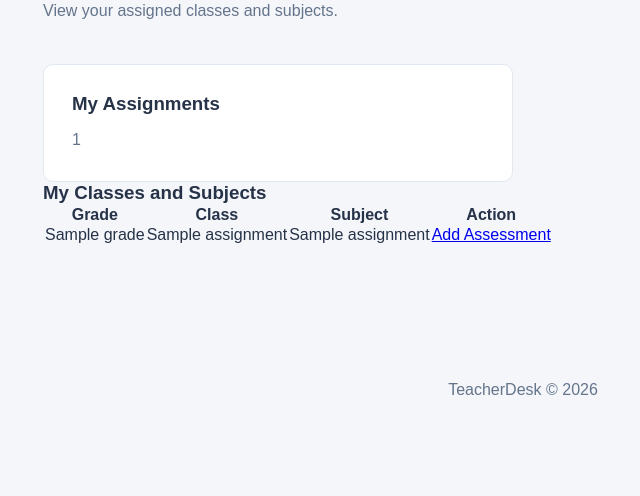
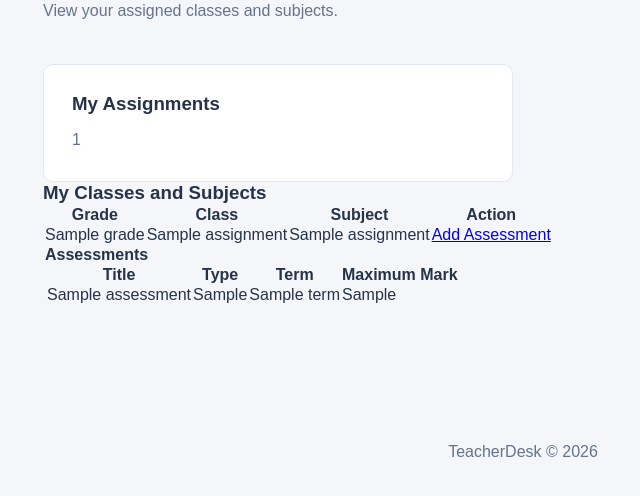
Before and after one commit to ItumelengRandyMalau/teacherdesk, a Flask app: template app/templates/teacher.html in a window 1280 px wide. Shown: the part 287-783 px from the top of the page, without its empty margins (117-757 px from the left). Run offline with Flask 3, Linux system fonts and the light colour scheme; the template is opened without the code that fills it: most values are stand-ins (such as "Sample title", 1, 10 or a date in 2020).

Commit message:
Add marks entry feature for teachers and display assessments in dashboard

```diff
--- a/app/templates/teacher.html
+++ b/app/templates/teacher.html
@@ -46,12 +46,44 @@ endblock %} {% block header %}
           <td>
             <a
               href="{{ url_for(
-        'add_assessment',
-        assignment_id=assignment._id
-    ) }}"
+                'add_assessment',
+                assignment_id=assignment._id
+            ) }}"
             >
               Add Assessment
             </a>
+          </td>
+        </tr>
+
+        <tr>
+          <td colspan="4">
+            <strong>Assessments</strong>
+
+            {% if assignment.assessments %}
+            <table>
+              <thead>
+                <tr>
+                  <th>Title</th>
+                  <th>Type</th>
+                  <th>Term</th>
+                  <th>Maximum Mark</th>
+                </tr>
+              </thead>
+
+              <tbody>
+                {% for assessment in assignment.assessments %}
+                <tr>
+                  <td>{{ assessment.title }}</td>
+                  <td>{{ assessment.assessment_type }}</td>
+                  <td>{{ assessment.term }}</td>
+                  <td>{{ assessment.max_mark }}</td>
+                </tr>
+                {% endfor %}
+              </tbody>
+            </table>
+            {% else %}
+            <p>No assessments created for this class yet.</p>
+            {% endif %}
           </td>
         </tr>
         {% endfor %}
```
Also changed, not shown: app/__init__.py (+46 -0 lines).
